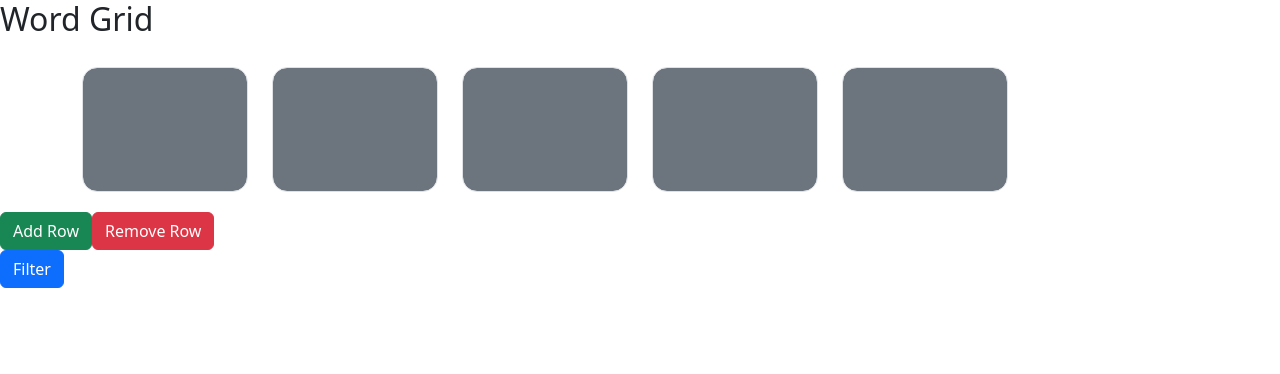
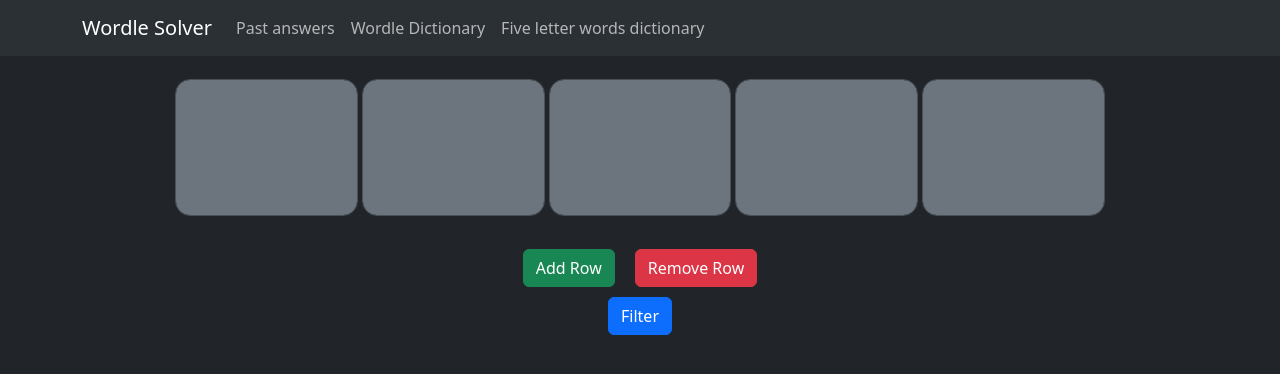
Before and after one commit to Lautaro-Barreto/wordle-solver, a React (Vite) app in the folder wordle-solver/: page / in a window 1280 px wide. Shown: the top 374 px of the page. Built offline with nearby package versions, Linux system fonts and the light colour scheme.

Commit message:
Add navbar, darkmode, past answers modal

```diff
--- a/wordle-solver/index.html
+++ b/wordle-solver/index.html
@@ -1,5 +1,5 @@
 <!doctype html>
-<html lang="en">
+<html lang="en" data-bs-theme="dark">
   <head>
     <meta charset="UTF-8" />
     <link rel="icon" type="image/svg+xml" href="/favicon.svg" />
--- a/wordle-solver/src/App.tsx
+++ b/wordle-solver/src/App.tsx
@@ -1,17 +1,29 @@
-import { useState } from 'react'
+import 'bootstrap/dist/css/bootstrap.min.css';
+import './index.css';
 
-import 'bootstrap/dist/css/bootstrap.min.css';
-
-import { Button } from 'react-bootstrap';
+import { Button, Form, Navbar } from 'react-bootstrap';
 import { WordGrid } from '../src/WordGrid';
+import { FilterForm } from './FilterForm';
+import { MyNavbar } from './MyNavbar';
 
 function App() {
+
+    function handleSubmit(event) {
+    event.preventDefault();
+    alert("submitted :D");
+  }
+
   return (
-    <>
-    <h2>Word Grid</h2>
-    <WordGrid/>
-    <Button variant="primary">Filter</Button>
-    </>
+    <div>
+      <MyNavbar />
+      <Form onSubmit={handleSubmit}>
+        <WordGrid/>
+        <div style={{display:"flex", justifyContent: "center", marginTop: "10px"}}>
+          <Button variant="primary" type="submit">Filter</Button>
+        </div>
+        </Form>
+      {/*section (hidden until state show = true): <PossibleAnswers/>*/}
+    </div>
   )
 }
 
--- /dev/null
+++ b/wordle-solver/src/MyNavbar.tsx
@@ -0,0 +1,42 @@
+import { useState } from "react";
+import { Button, Container, Modal, Nav, Navbar } from "react-bootstrap";
+
+export function MyNavbar() {
+
+    const [show, setShow] = useState(false);
+
+    const handleClose = () => setShow(false);
+    const handleShow = () => setShow(true);
+
+    return(
+        <>
+        <Navbar expand="lg" className="bg-body-tertiary">
+        <Container>
+            <Navbar.Brand href="https://www.nytimes.com/games/wordle/index.html">Wordle Solver</Navbar.Brand>
+            <Navbar.Toggle aria-controls="basic-navbar-nav" />
+            <Navbar.Collapse id="basic-navbar-nav">
+            <Nav className="me-auto">
+                <Nav.Link onClick={handleShow}>
+                    Past answers
+                </Nav.Link>
+                <Nav.Link>Wordle Dictionary</Nav.Link>
+                <Nav.Link>Five letter words dictionary</Nav.Link>
+            </Nav>
+            </Navbar.Collapse>
+        </Container>
+        </Navbar>
+
+        <Modal show={show} onHide={handleClose}>
+            <Modal.Header closeButton>
+            <Modal.Title>Past Wordle Answers</Modal.Title>
+            </Modal.Header>
+            <Modal.Body>*Insert words here*</Modal.Body>
+            <Modal.Footer>
+            <Button variant="secondary" onClick={handleClose}>
+                Close
+            </Button>
+            </Modal.Footer>
+      </Modal>
+      </>
+    )
+}
--- a/wordle-solver/src/WordGrid.tsx
+++ b/wordle-solver/src/WordGrid.tsx
@@ -1,11 +1,17 @@
 import { useState } from "react";
-import { Col, Container, Row } from "react-bootstrap";
+import { Button, Col, Container, Row } from "react-bootstrap";
 
 function AddRemoveRowsButton(props: {action, displayText: string}) {
   return(
-    <button className={props.displayText === "Add Row" ? "btn btn-success" : "btn btn-danger"} onClick={props.action}>
+    <Button type="button" className={props.displayText === "Add Row" ? "btn btn-success" : "btn btn-danger"} onClick={props.action}>
       {props.displayText}
-    </button>
+    </Button>
+  )
+}
+
+function ChangeInputColor() {
+  return(
+    <div className="form-control text-center bg-secondary text-white"></div>
   )
 }
 
@@ -26,9 +32,9 @@ export function WordGrid() {
         {[...Array(rows)].map(() => {
           return(
             <Container>
-            <Row className="g-4">
+            <Row className="gx-1 gy-0 justify-content-md-center">
               {[1,2,3,4,5].map((num) => (
-                <Col md={2} key={num} style={{display: 'flex', alignItems: 'center', justifyContent: 'center'}}>
+                <Col xs={2} md={2} key={num} style={{display: 'flex', alignItems: 'center', justifyContent: 'center'}}>
                   <input className="form-control text-center bg-secondary text-white" maxLength={1} style={{height:'75%', aspectRatio: '1/1', borderRadius: '15px'}}/>
                 </Col>
               ))}
@@ -36,8 +42,10 @@ export function WordGrid() {
           </Container>
           )
         })}
-        <AddRemoveRowsButton action={handleClickAdd} displayText="Add Row" />
-        <AddRemoveRowsButton action={handleClickRemove} displayText="Remove Row" />
+        <div className="gx-5" style={{display: "flex", justifyContent: "center", marginTop: "10px", gap: "20px"}}>
+            <AddRemoveRowsButton action={handleClickAdd} displayText="Add Row" />
+            <AddRemoveRowsButton action={handleClickRemove} displayText="Remove Row" />
+        </div>
     </section>
     )
 }
```
